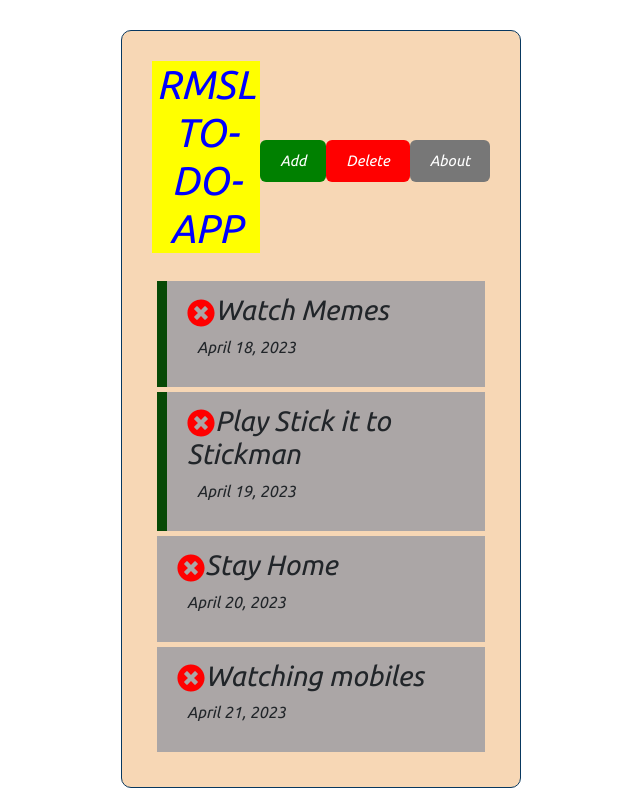
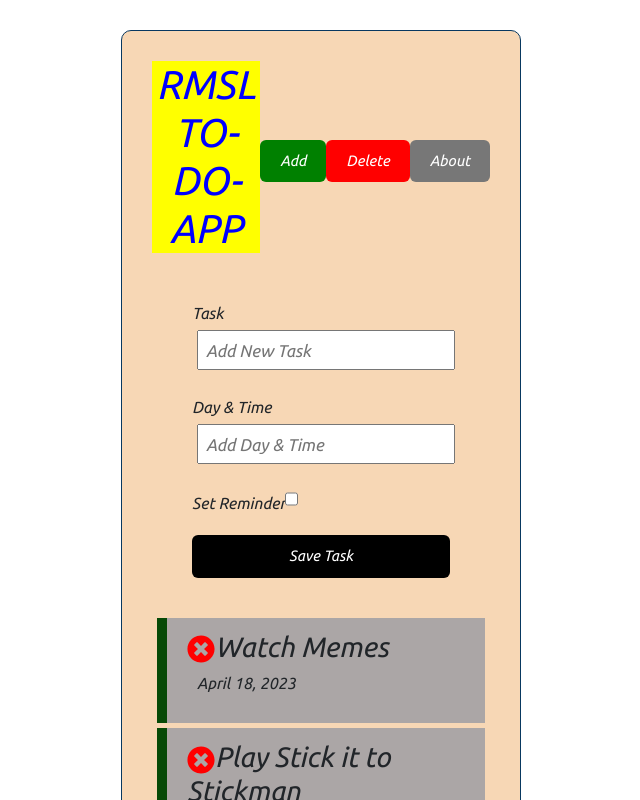
Before and after one commit to regiem14/React-Exercise2, a React (Create React App) app in the folder creatapp1/: page / in a window 1280 px wide. Shown: the top 800 px of the page, without its empty margins (319-959 px from the left). Built offline with nearby package versions, Linux system fonts and the light colour scheme.

Commit message:
add addtask.js, css, & Output object on console

```diff
--- a/creatapp1/src/App.js
+++ b/creatapp1/src/App.js
@@ -1,6 +1,7 @@
+import AddTask from './components/AddTask.js';
 import Header from './components/Header.js';
 import Tasks from './components/Tasks.js';
-import { useState} from 'react';
+import {useState} from 'react';
 
 function App() {
 
@@ -35,6 +36,11 @@ function App() {
 );
 
 
+const addTask = (task) => {
+  console.log(task);
+}
+
+
 const deleteTask = (id) => {
   alert('delte test' + id);
   console.log('This is a delete task code block function', id)
@@ -49,6 +55,7 @@ const toggleActive = (id) =>{
   return (
     <div className="container animate__heartBeat">
       <Header />
+      <AddTask onAdd={addTask} />
       {tasklist.length > 0 ? <Tasks tasklist={tasklist}  onDelete={deleteTask} onToggle={toggleActive} />: 'No Tasks to accomplish'}
 
     </div>
--- /dev/null
+++ b/creatapp1/src/components/AddTask.js
@@ -0,0 +1,44 @@
+import React from 'react'
+import { useState } from 'react'
+
+const AddTask = ({onAdd}) => {
+
+    const [text, setText] = useState('');
+    const [day, setDay] = useState('');
+    const [reminder, setReminder] = useState(false);
+
+    const onSubmit = (e) => {
+        e.preventDefault();
+
+        if(!text){
+            alert('Please add tasks!');
+            return
+        }
+
+        onAdd({text, day, reminder})
+        setText('');
+        setDay('');
+        setReminder(false);
+    }
+  return (
+    <form className="form form--add" onSubmit={onSubmit}>
+    <div className="form__controller">
+        <label className="form__label">Task</label>
+        <input className="form__input" type="text" placeholder="Add New Task" value={text} onChange={(e)=>setText(e.target.value)} />
+    </div>
+    <div className="form__controller">
+        <label className="form__label">Day & Time</label>
+        <input className="form__input" type="text" placeholder="Add Day & Time" value={day} onChange={(e)=>setDay(e.target.value)} />
+    </div>
+
+    <div className="form__controller">
+        <label className="form__label--label">Set Reminder</label>
+        <input className="form__input--check" type="checkbox" checked={reminder} value={reminder} onChange={(e)=>setReminder(e.currentTarget.checked)} />
+    </div>
+    <input className="btn btn--block" type="submit" value="Save Task" />
+
+    </form>
+  )
+}
+
+export default AddTask
--- a/creatapp1/src/index.css
+++ b/creatapp1/src/index.css
@@ -88,7 +88,7 @@ code {
 }
 
 .form__label{
-  display: none;
+  display: block;
 }
 
 .form__input{
@@ -109,7 +109,7 @@ code {
   flex: 1;
 }
 
-.form__check--check{
+.form__input--check{
   flex: 2;
   height: 20px;
 }
```
